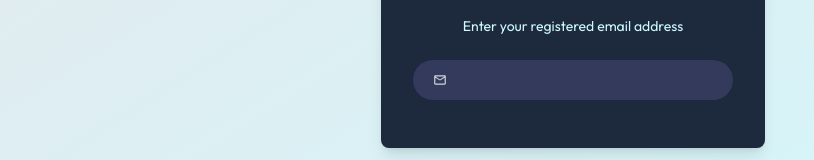
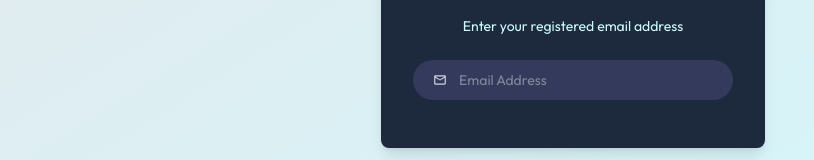
Before and after one commit to kelvinnmuia/mern-auth-system, a React (Vite) app in the folder client/: page /reset-password in a window 1280 px wide. Shown: the part 358-518 px from the top of the page, without its empty margins (67-881 px from the left). Built offline with nearby package versions, Linux system fonts and the light colour scheme; no server answers.

Commit message:
changed the color of the input field to gray

```diff
--- a/client/src/pages/ResetPassword.jsx
+++ b/client/src/pages/ResetPassword.jsx
@@ -18,7 +18,7 @@
       <p className="text-center mb-6 text-cyan-100">Enter your registered email address</p>
       <div className="mb-4 flex items-center gap-3 w-full px-5 py-2.5 rounded-full bg-[#333A5C]">
          <MdOutlineEmail className="text-gray-300" />
-        <input type='email' />
+        <input type='email' placeholder='Email Address' className='bg-transparent outline-none text-gray-300'/>
       </div>
       </form>
     </div>
```
